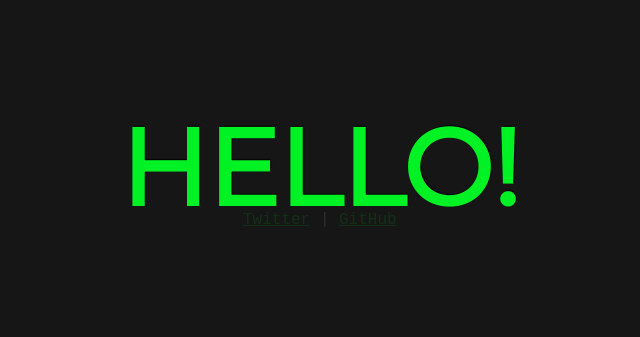
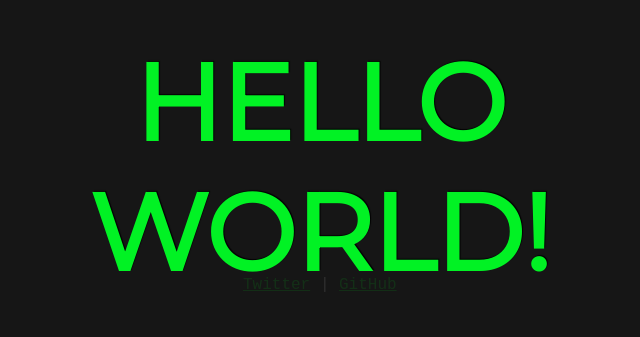
Before and after one commit to Pr0xe/pr0xe.github.io, a plain HTML site: page index.html in a window 1280 px wide. Shown: the part 214-551 px from the top of the page, without its empty margins (320-960 px from the left). Drawn offline with nearby package versions, Linux system fonts and the light colour scheme; a web font is replaced by a local one.

Commit message:
message update

```diff
--- a/index.html
+++ b/index.html
@@ -24,7 +24,7 @@ document.addEventListener('contextmenu', event => event.preventDefault());
 </head>
 <body>
     <div class="container">
-    <h1 class="intro-text" style="font-family:Montserrat;">Hello!</h1>
+    <h1 class="intro-text" style="font-family:Montserrat;">Hello World!</h1>
     <span class="sep"></span><br>
     <span class="links">
     <a href="https://twitter.com/Pr0xe_NET" target="_blank" class="hvr-pulse-grow">Twitter</a> <span class="sep"> | </span>
```
